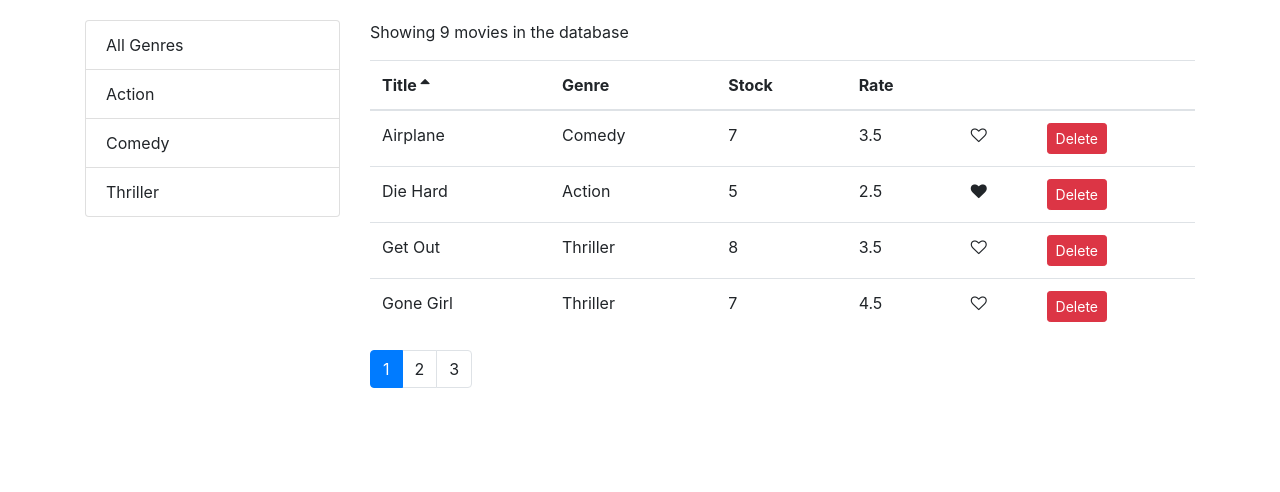
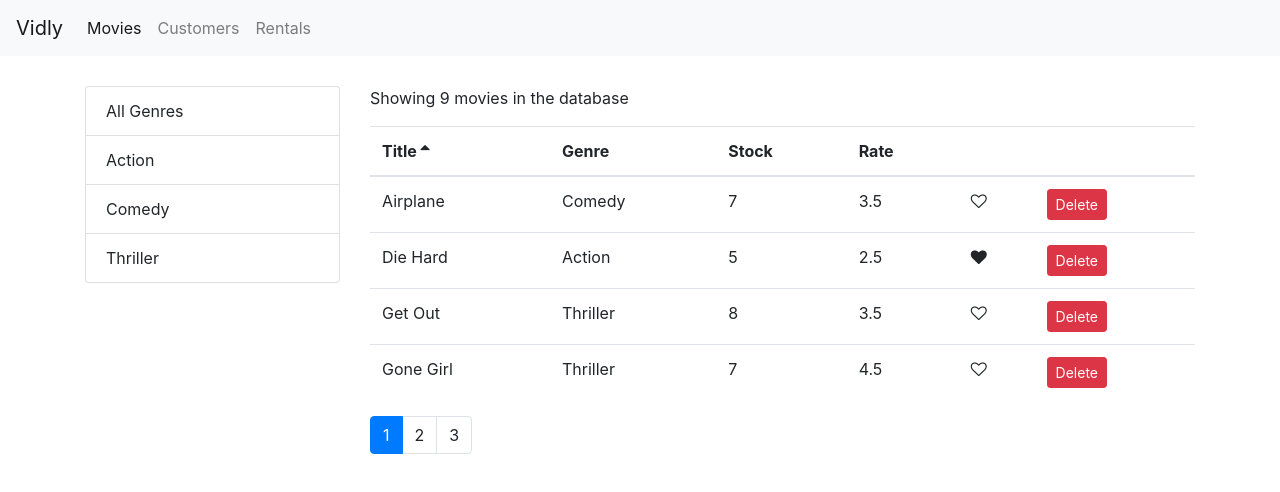
Before and after one commit to ShahinAlKabirMitul/TryToLearnReact, a React (Create React App) app in the folder MCODE/vidly/: page /movies in a window 1280 px wide. Shown: the top 492 px of the page. Built offline with nearby package versions, Linux system fonts and the light colour scheme.

Commit message:
Adding the NavBar

```diff
--- a/MCODE/vidly/src/App.js
+++ b/MCODE/vidly/src/App.js
@@ -1,14 +1,17 @@
 import React, { Component } from 'react';
 import { Route, Redirect, Switch } from 'react-router-dom';
-import './App.css';
+
 import Movies from './components/movies';
 import Customers from './components/customers';
 import Rentals from './components/rentals';
 import NotFound from './components/notFound';
-
+import NavBar from './components/navBar';
+import './App.css';
 class App extends Component {
   render() {
     return (
+      <div>
+        <NavBar />
         <main className="container">
           <Switch>
             <Route path="/movies" component={Movies} />
@@ -19,6 +22,7 @@
             <Redirect to="/not-found" />
           </Switch>
         </main>
+      </div>
     );
   }
 }
--- /dev/null
+++ b/MCODE/vidly/src/components/navBar.jsx
@@ -0,0 +1,38 @@
+import React from 'react';
+import { NavLink, Link } from 'react-router-dom';
+const NavBar = () => {
+  return (
+    <nav className="navbar navbar-expand-lg navbar-light bg-light">
+      <Link className="navbar-brand" to="/">
+        Vidly
+      </Link>
+      <button
+        className="navbar-toggler"
+        type="button"
+        data-toggle="collapse"
+        data-target="#navbarNavAltMarkup"
+        aria-con
+        trols="navbarNavAltMarkup"
+        aria-expanded="false"
+        aria-label="Toggle navigation"
+      >
+        <span className="navbar-toggler-icon" />
+      </button>
+      <div className="collapse navbar-collapse" id="navbarNavAltMarkup">
+        <div className="navbar-nav">
+          <NavLink className="nav-item nav-link " to="/movies">
+            Movies <span className="sr-only">(current)</span>
+          </NavLink>
+          <NavLink className="nav-item nav-link" to="/customers">
+            Customers
+          </NavLink>
+          <NavLink className="nav-item nav-link" to="/rentals">
+            Rentals
+          </NavLink>
+        </div>
+      </div>
+    </nav>
+  );
+};
+
+export default NavBar;
--- a/MCODE/vidly/src/index.css
+++ b/MCODE/vidly/src/index.css
@@ -1,7 +1,10 @@
 body {
   margin: 0;
-  padding: 20px 0 0 0;
+  padding: 0 0 0 0;
   font-family: sans-serif;
+}
+.navbar {
+  margin-bottom: 30px;
 }
 .clickable {
   cursor: pointer;
```
Lines whose indentation alone changed are shown as unchanged.
